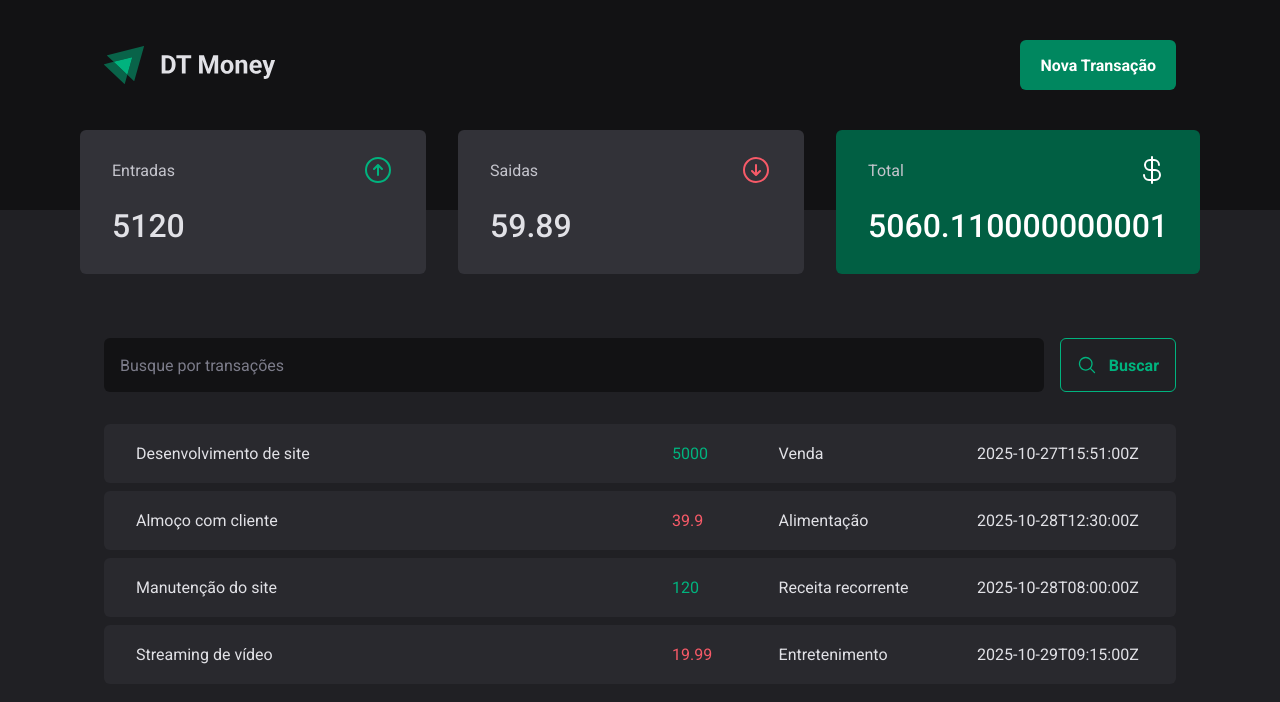
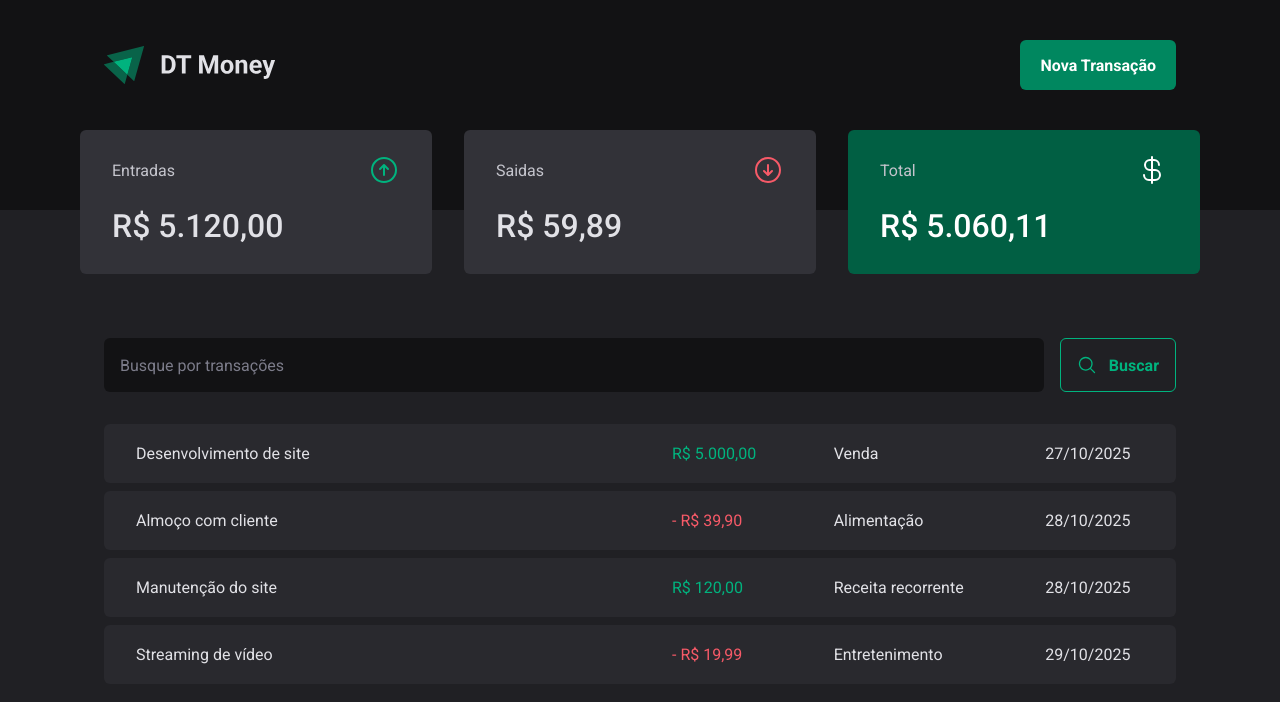
Before and after one commit to Robson16/dt-money, a React (Vite) app: page / in a window 1280 px wide. Shown: the top 702 px of the page. Built offline with nearby package versions, Linux system fonts and the light colour scheme; data requests are answered from the project's data file.

Commit message:
Conexão com a API - Formatando valores

```diff
--- a/src/components/Summary/index.tsx
+++ b/src/components/Summary/index.tsx
@@ -7,6 +7,7 @@
 import { useTheme } from 'styled-components'
 import { TransactionsContext } from '../../contexts/TransactionsContext'
 import { SummaryCard, SummaryContainer } from './styles'
+import { priceFormatter } from '../../utils/formatter'
 
 export function Summary() {
   const theme = useTheme()
@@ -38,7 +39,7 @@
           <span>Entradas</span>
           <PiArrowCircleUp size={32} color={theme['green-300']} />
         </header>
-        <strong>{summary.income}</strong>
+        <strong>{priceFormatter.format(summary.income)}</strong>
       </SummaryCard>
 
       <SummaryCard>
@@ -46,7 +47,7 @@
           <span>Saidas</span>
           <PiArrowCircleDown size={32} color={theme['red-300']} />
         </header>
-        <strong>{summary.outcome}</strong>
+        <strong>{priceFormatter.format(summary.outcome)}</strong>
       </SummaryCard>
 
       <SummaryCard $variant="green">
@@ -54,7 +55,7 @@
           <span>Total</span>
           <PiCurrencyDollar size={32} color={theme.white} />
         </header>
-        <strong>{summary.total}</strong>
+        <strong>{priceFormatter.format(summary.total)}</strong>
       </SummaryCard>
     </SummaryContainer>
   )
--- a/src/pages/Transactions/index.tsx
+++ b/src/pages/Transactions/index.tsx
@@ -8,6 +8,7 @@
   TransactionsContainer,
   TransactionsTable,
 } from './styles'
+import { dateFormatter, priceFormatter } from '../../utils/formatter'
 
 export function Transactions() {
   const { transactions } = useContext(TransactionsContext)
@@ -26,11 +27,12 @@
                 <td width="50%">{transaction.description}</td>
                 <td>
                   <PriceHighlight $variant={transaction.type}>
-                    {transaction.amount}
+                    {transaction.type === 'outcome' && '- '}
+                    {priceFormatter.format(transaction.amount)}
                   </PriceHighlight>
                 </td>
                 <td>{transaction.category}</td>
-                <td>{transaction.createdAt}</td>
+                <td>{dateFormatter.format(new Date(transaction.createdAt))}</td>
               </tr>
             ))}
           </tbody>
--- a/src/pages/Transactions/styles.ts
+++ b/src/pages/Transactions/styles.ts
@@ -3,8 +3,8 @@
 export const TransactionsContainer = styled.main`
   width: 100%;
   max-width: 1120px;
-  margin: 4rem auto 0;
-  padding: 0 1.5rem;
+  margin: 0 auto;
+  padding: 4rem 1.5rem 1.5rem;
 `
 export const TransactionsTable = styled.table`
   width: 100%;
--- /dev/null
+++ b/src/utils/formatter.ts
@@ -0,0 +1,6 @@
+export const dateFormatter = new Intl.DateTimeFormat('pt-BR')
+
+export const priceFormatter = new Intl.NumberFormat('pt-BR', {
+  style: 'currency',
+  currency: 'BRL',
+})
```
